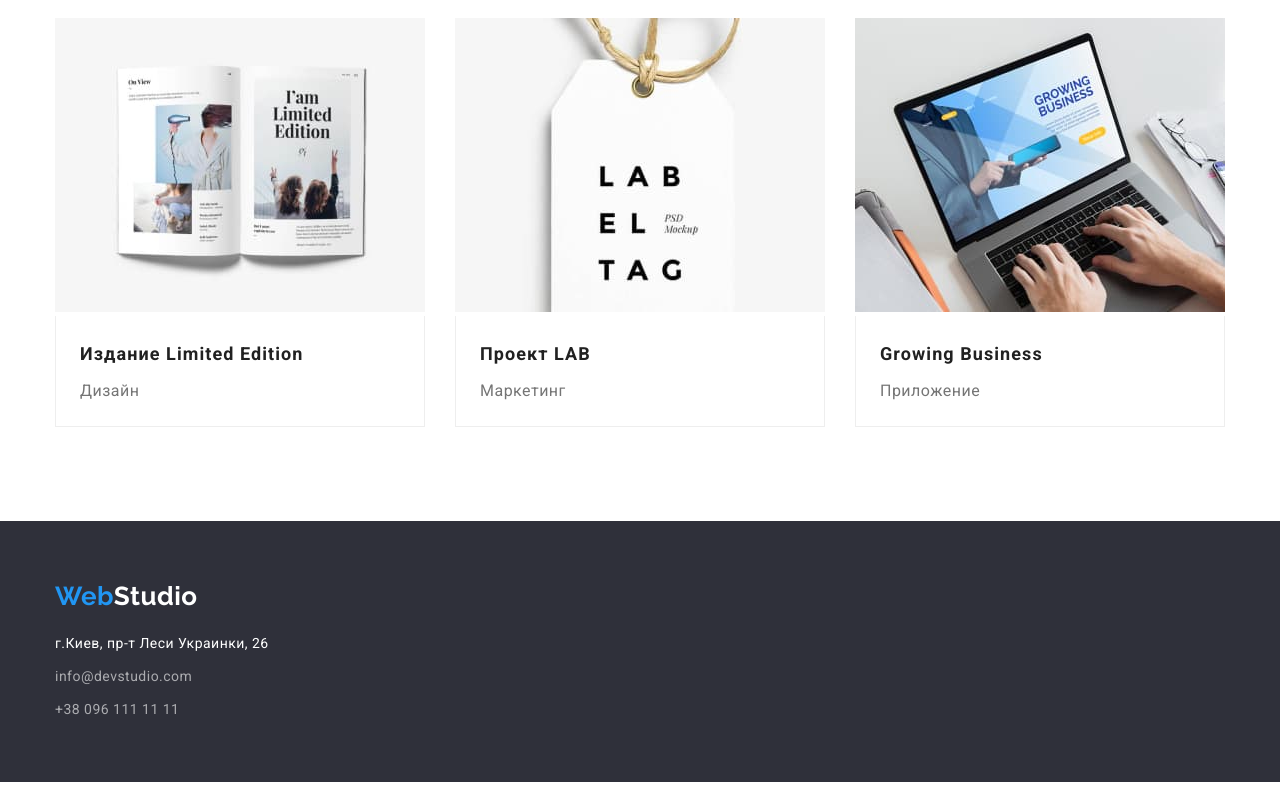
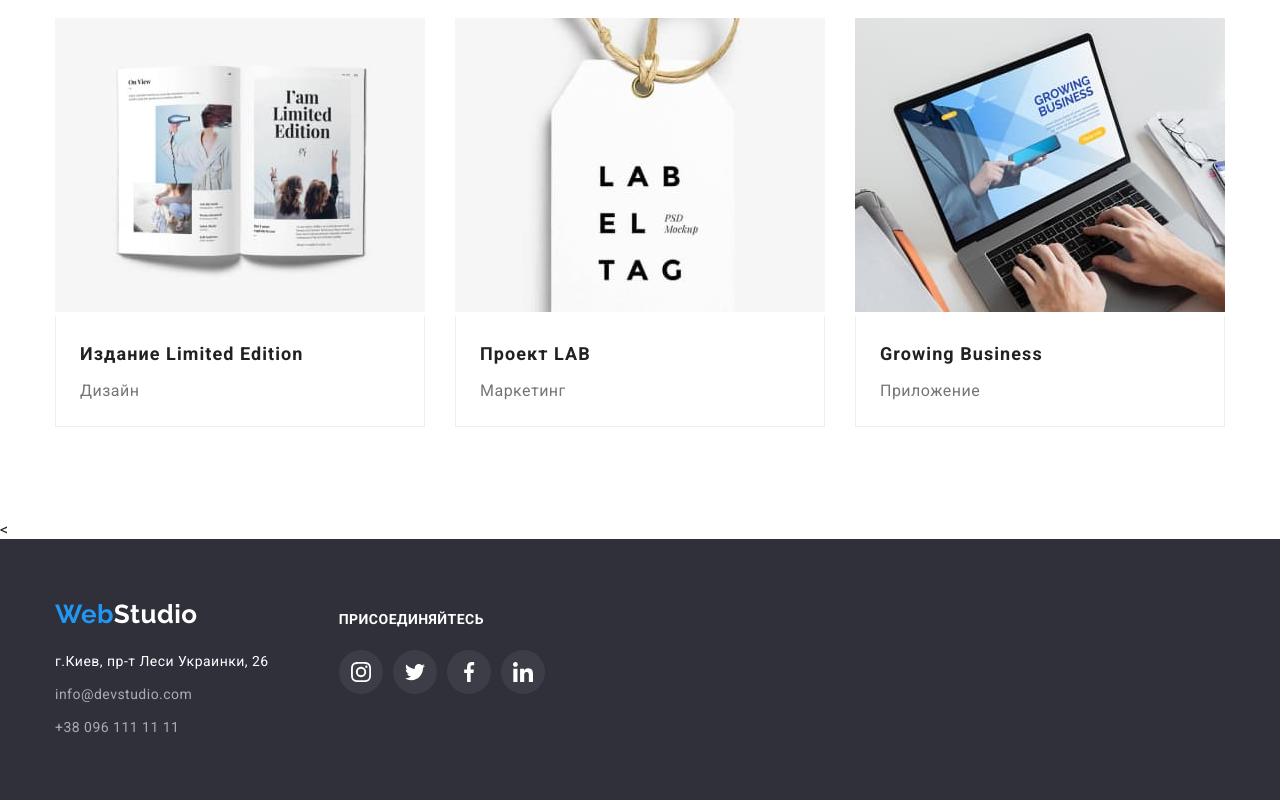
Before and after one commit to Alsaat/goit-markup-hw-04, a plain HTML site: page portfolio.html in a window 1280 px wide. Shown: the part 1126-1926 px from the top of the page. Drawn offline with nearby package versions, Linux system fonts and the light colour scheme.

Commit message:
Update portfolio.html
Footer fix

```diff
--- a/portfolio.html
+++ b/portfolio.html
@@ -192,38 +192,66 @@
       </section>
     </main>
     <!-- Footer -->
-    <footer class="footer">
+    < <footer class="footer">
       <div class="container">
-        <a class="logo link" href="./index.html"
-          >Web<span class="logo-white">Studio</span></a
-        >
+        <div class="footer-flex">
+          <div class="footer-contacts-flex">
+            <a class="logo link" href="./index.html">Web<span class="logo-white">Studio</span>
+            </a>
             <!-- Contacts -->
             <address class="footer-contact">
               <ul class="footer-contact-list list">
                 <li class="footer-contact-item">
-              <a
-                class="footer-contact-link address link"
-                href="https://goo.gl/maps/CdvJLRiEL6Q8Smko8"
-                target="_blank"
-                rel="noreferrer noopener"
-                >г.Киев, пр-т Леси Украинки, 26</a
-              >
+                  <a class="footer-contact-link address link" href="https://goo.gl/maps/CdvJLRiEL6Q8Smko8" target="_blank"
+                    rel="noreferrer noopener">г.Киев, пр-т Леси Украинки, 26</a>
                 </li>
                 <li class="footer-contact-item">
-              <a
-                class="footer-contact-link link"
-                href="mailto:info@devstudio.com"
-                >info@devstudio.com</a
-              >
+                  <a class="footer-contact-link link" href="mailto:info@devstudio.com">info@devstudio.com</a>
                 </li>
                 <li class="footer-contact-item">
-              <a class="footer-contact-link link" href="tel:+380961111111"
-                >+38 096 111 11 11</a
-              >
+                  <a class="footer-contact-link link" href="tel:+380961111111">+38 096 111 11 11</a>
                 </li>
               </ul>
             </address>
           </div>
+          <div class="footer-social-flex">
+            <h2 class="footer-social-text">Присоединяйтесь</h2>
+            <ul class="footer-social-list list">
+              <li class="footer-social-item">
+                <a class="footer-social-link" href="">
+                  <svg class="footer-social-icon" width="20" height="20">
+                    <use href="./img/icons.svg#icon-instagram"></use>
+                  </svg>
+                </a>
+              </li>
+
+              <li class="footer-social-item">
+                <a class="footer-social-link" href="">
+                  <svg class="footer-social-icon" width="20" height="20">
+                    <use href="./img/icons.svg#icon-twitter"></use>
+                  </svg>
+                </a>
+              </li>
+
+              <li class="footer-social-item">
+                <a class="footer-social-link" href="">
+                  <svg class="footer-social-icon" width="20" height="20">
+                    <use href="./img/icons.svg#icon-facebook-1"></use>
+                  </svg>
+                </a>
+              </li>
+
+              <li class="footer-social-item">
+                <a class="footer-social-link" href="">
+                  <svg class="footer-social-icon" width="20" height="20">
+                    <use href="./img/icons.svg#icon-linkedin"></use>
+                  </svg>
+                </a>
+              </li>
+            </ul>
+          </div>
+        </div>
+      </div>
     </footer>
   </body>
   </html>
```
Lines whose indentation alone changed are shown as unchanged.
